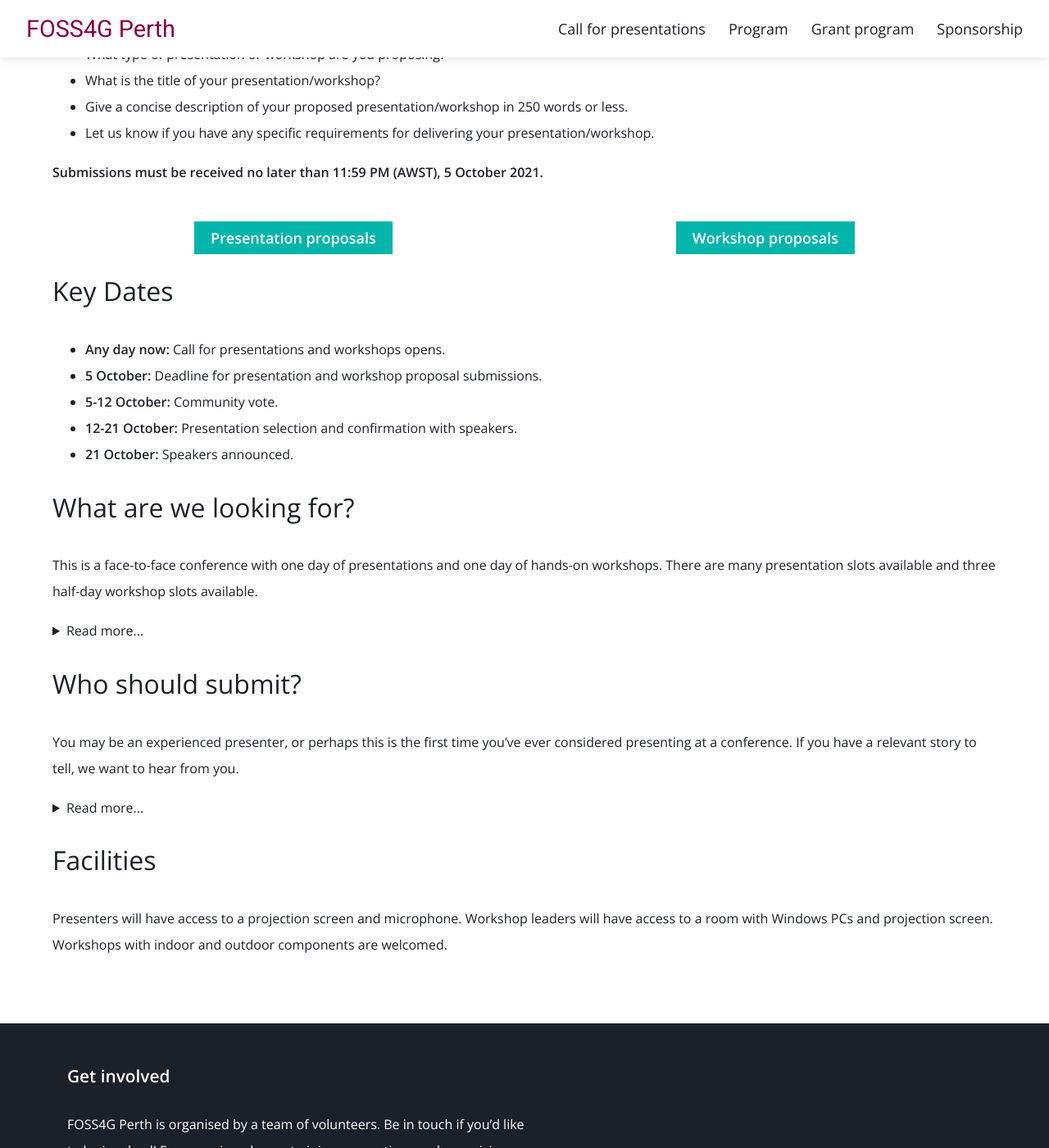
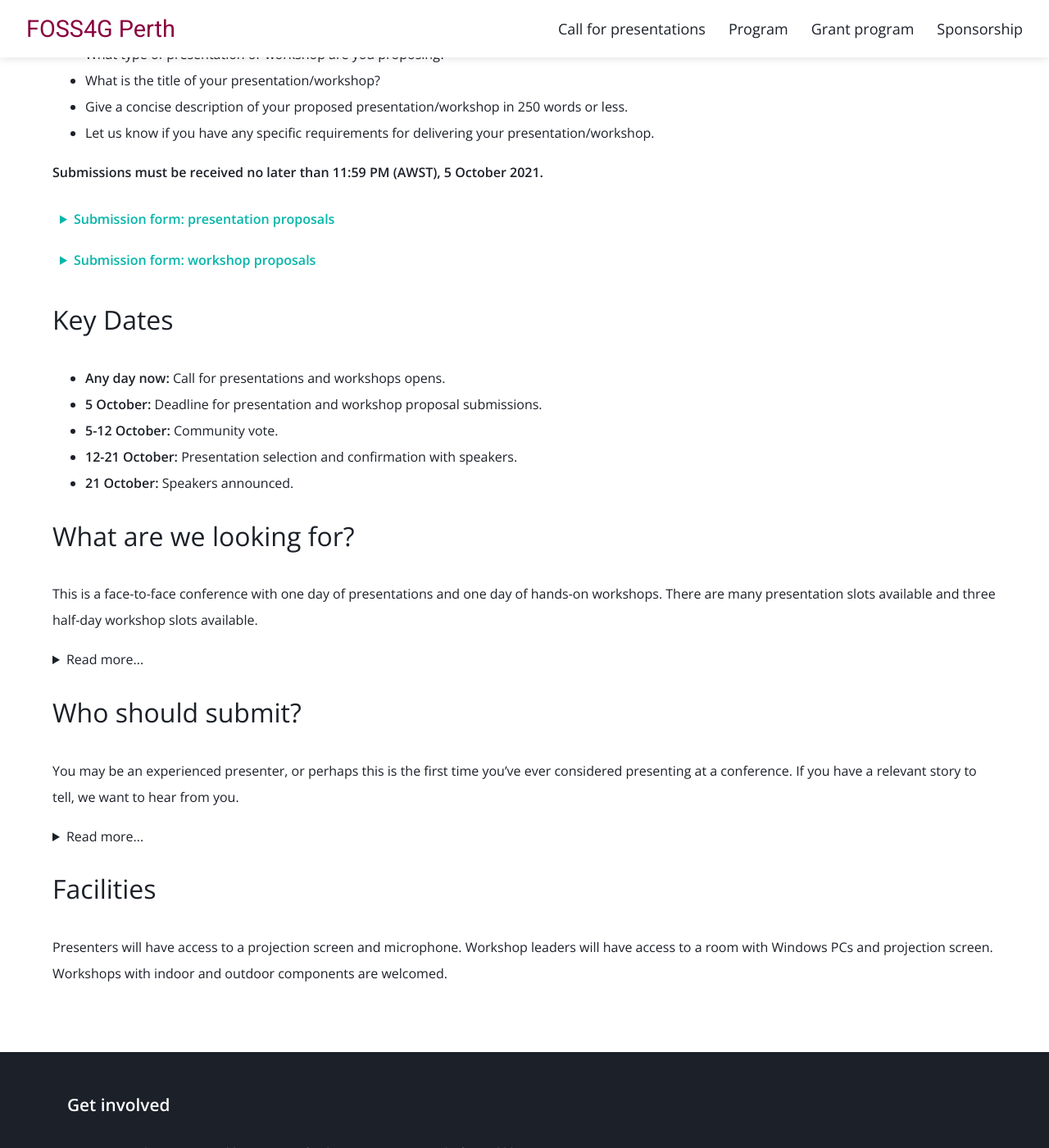
Before and after one commit to foss4g-perth-org/foss4g-perth-org.github.io, a Jekyll site: the page built from call-for-presentations.md, in a window 1280 px wide and 1400 px high, scrolled down 826 px. Shown: the whole window at 82% size. Built offline with Jekyll 4.4.1, drawn with Linux system fonts in a browser that asks for light colours.

Commit message:
embed google forms

```diff
--- a/assets/css/main.scss
+++ b/assets/css/main.scss
@@ -444,3 +444,28 @@ footer {
     margin: 0 auto;
   }
 }
+
+// submission forms
+
+.details-submission {
+    border: 1px solid $white;
+    border-radius: 4px;
+    padding: .5em .5em 0;
+  	background-color: $white;
+}
+
+.summary-submission {
+    font-weight: bold;
+    margin: -.5em -.5em 0;
+    padding: .5em;
+  	color: $color_three;
+}
+
+.details-submission[open] {
+    padding: .5em;
+}
+
+.details-submission[open] summary-submission {
+    border-bottom: 1px solid $white;
+    margin-bottom: .5em;
+}
--- a/call-for-presentations.md
+++ b/call-for-presentations.md
@@ -29,14 +29,28 @@ Please use the buttons below to apply and be ready to provide the following info
 
 **Submissions must be received no later than 11:59 PM (AWST), 5 October 2021.**
 
-<div class="submit-button">
+<!-- <div class="submit-button">
     <div class="button_wrapper center">
     <a href="https://docs.google.com/forms/d/e/1FAIpQLSdE3TOQr_VoQRZDxIP9kWNa_2YQ-bbyPyN3oPiyi4BoAVnAaw/viewform?usp=sf_link" class="btn" target="_blank" rel="noreferrer">Presentation proposals</a>
     </div>
     <div class="button_wrapper center">
     <a href="https://docs.google.com/forms/d/e/1FAIpQLSd5mfXhxbSUP_yJ68OQmgXSV6DRRHwQfaEb_Y96U3Z5OrnpUw/viewform?usp=sf_link" class="btn" target="_blank" rel="noreferrer">Workshop proposals</a>
     </div>
-</div>
+</div> -->
+
+<details class="details-submission">
+    <summary class="summary-submission">Submission form: presentation proposals</summary>
+    <div class="content-submission">
+    <iframe src="https://docs.google.com/forms/d/e/1FAIpQLSdE3TOQr_VoQRZDxIP9kWNa_2YQ-bbyPyN3oPiyi4BoAVnAaw/viewform?embedded=true" width="100%" height="400px" frameborder="0" marginheight="0" marginwidth="0">Loading…</iframe>
+    </div>
+</details>
+
+<details class="details-submission">
+    <summary class="summary-submission">Submission form: workshop proposals</summary>
+    <div class="content-submission">
+    <iframe src="https://docs.google.com/forms/d/e/1FAIpQLSd5mfXhxbSUP_yJ68OQmgXSV6DRRHwQfaEb_Y96U3Z5OrnpUw/viewform?embedded=true" width="100%" height="400px" frameborder="0" marginheight="0" marginwidth="0">Loading…</iframe>
+    </div>
+</details>
 
 ## Key Dates
 
```
